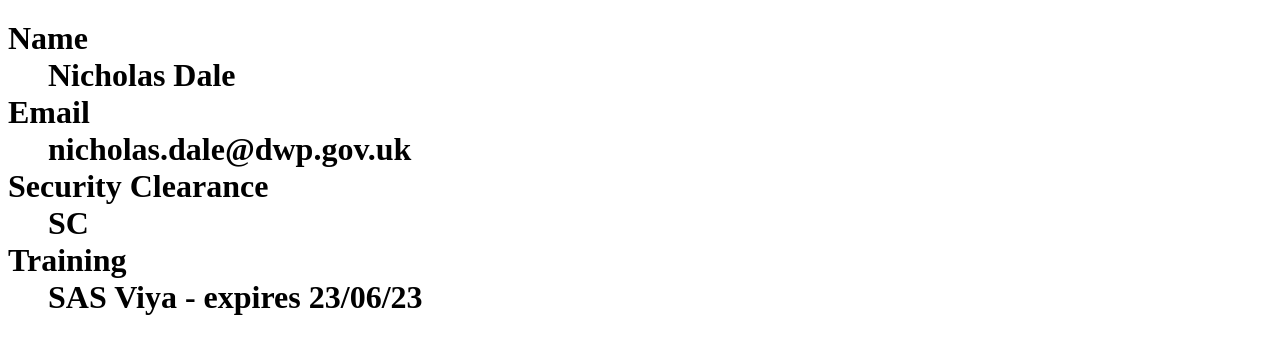
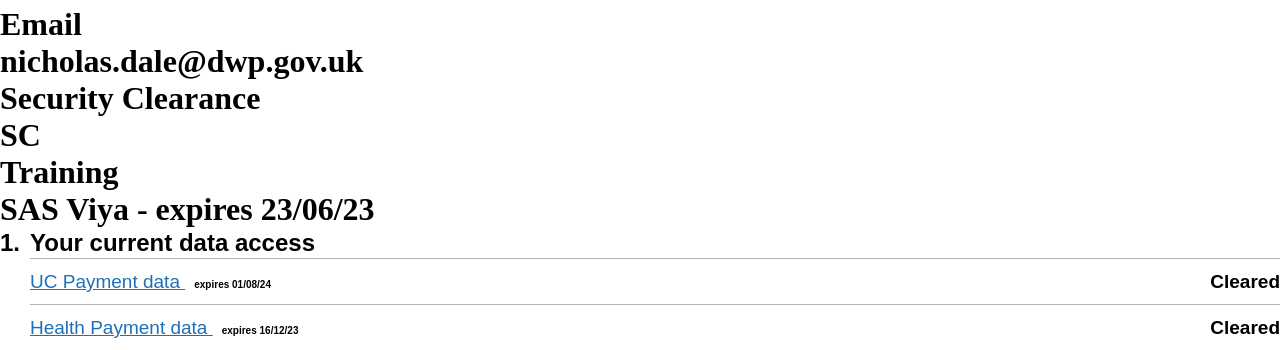
Before and after one commit to MarvinAj/AccessDWPDataMockSite, a plain HTML site: page index.html in a window 1280 px wide. Shown: the part 227-577 px from the top of the page. Drawn offline with Linux system fonts and the light colour scheme; the site is published under a folder, as on GitHub Pages, so addresses that start at the root find nothing.

Commit message:
Fix github pages css path

```diff
--- a/index.html
+++ b/index.html
@@ -2,10 +2,10 @@
 <html class="govuk-template">
     <head>
         <title>Access DWP Data</title>
-        <link rel="stylesheet" href="/Global.css">
-        <link rel="stylesheet" href="/forms.css">
-        <link rel="stylesheet" href="/app.css">
-        <link rel="stylesheet" href="/js/release-v4.3.1 2/govuk-frontend-4.3.1.min.css">
+        <link rel="stylesheet" href="Global.css">
+        <link rel="stylesheet" href="forms.css">
+        <link rel="stylesheet" href="app.css">
+        <link rel="stylesheet" href="js/release-v4.3.1 2/govuk-frontend-4.3.1.min.css">
         <!-- <link rel="stylesheet" href="./js/release-v4.3.1 2/govuk-frontend-4.3.1.min.css"> -->
         <style>
            .govuk-summary-list__row {
@@ -16,6 +16,8 @@
             a.inactiveSc:hover {color: gray;}
             .marginAll { margin:0.6em; padding: 0.3em; font-size:x-small; font-weight:bolder;}
             .govuk-tag--turquoise {border-radius: 1em;}
+
+
         </style>
     </head>
 
```
